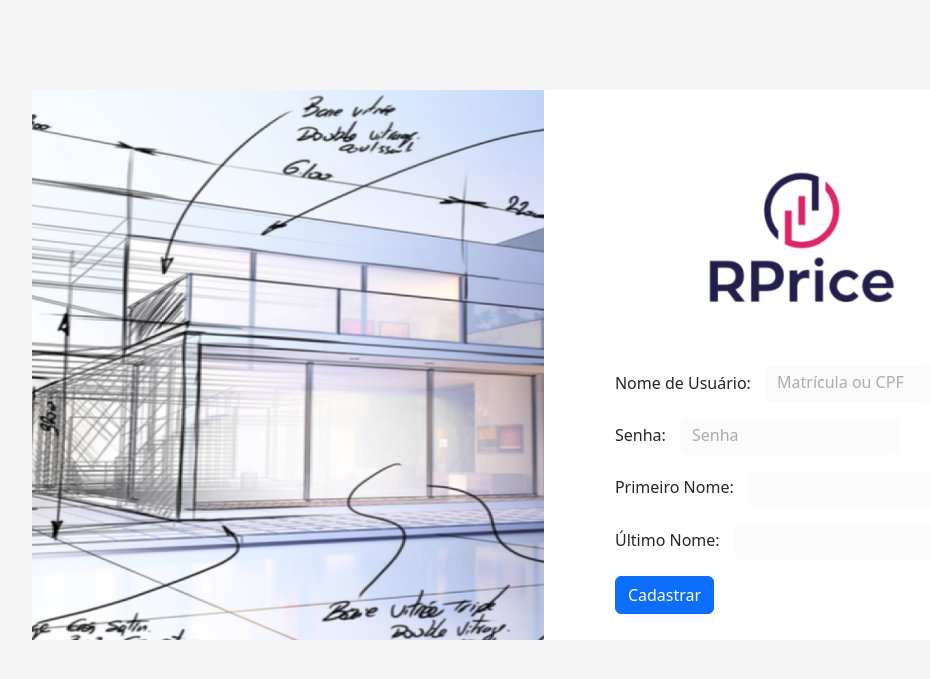
After one commit to andersondemetrio/projeto_final_tcs, a Django app: page /cadastro_usuario/ in a window 1280 px wide. The commit adds this page. Shown: the top 679 px of the page, without its empty margins (96-1026 px from the left). Run offline with Django 4.2, Linux system fonts and the light colour scheme.

Commit message:
Alterações cadastro_usuario

```diff
--- /dev/null
+++ b/accounts/templates/cadastro_usuario.html
@@ -0,0 +1,59 @@
+{% load static %}
+<!DOCTYPE html>
+<html data-bs-theme="light" lang="pt-br">
+<head>
+    <meta charset="utf-8" />
+    <meta name="viewport" content="width=device-width, initial-scale=1.0, shrink-to-fit=no" />
+    <title>Cadastro de Usuário</title>
+    <link rel="stylesheet" href="https://cdn.jsdelivr.net/npm/bootstrap@5.3.1/dist/css/bootstrap.min.css" />
+    <link rel="stylesheet" href="https://cdnjs.cloudflare.com/ajax/libs/font-awesome/4.7.0/css/font-awesome.min.css" />
+    <script src="https://cdnjs.cloudflare.com/ajax/libs/jquery/3.6.0/jquery.min.js"></script>
+    <script src="https://cdn.jsdelivr.net/npm/bootstrap@5.3.1/dist/js/bootstrap.bundle.min.js"></script>
+</head>
+<body class="d-xl-flex justify-content-xl-center align-items-xl-center" style="background: #F5F5F5;">
+    <!-- Start: 1 Row 2 Columns -->
+    <div class="container" style="background: var(--bs-body-bg); height: 100%; margin-top: 90px; width: 80%; max-width: 80%; padding-left: 0px; padding-right: 0px;">
+        <div class="row justify-content-center" style="width: 100%; max-width: 100%; margin-right: 0px; margin-left: 0px;">
+            <div class="col-md-6" style="width: 50%; height: 550px; max-width: 50%; padding-right: 0px; padding-left: 0px; min-width: AUTO;">
+                <div class="visible" style="height: 550px; width: 100%; background: url('{% static "assets/img/fundo_login.png" %}') center / cover no-repeat;"></div>
+            </div>
+            <div class="col-md-6" style="border-style: none; height: 550px; width: 50%; max-width: 50%; padding-right: 0px; padding-left: 0px;">
+                <div class="d-flex flex-column justify-content-center align-items-center" style="height: 550px; width: 100%; max-width: 100%;">
+                    <div style="height: 150px; margin-top: 50px; margin-bottom: 50px; background: url('{% static "assets/img/rprice_logo_280_150.png" %}') center / contain no-repeat; width: 280px;"></div>
+                    <form method="post">
+                        {% csrf_token %}
+                        <div class="mb-3">
+                            <label for="username" class="form-label">Nome de Usuário:</label>
+                            <input class="placeholder focus-ring focus-ring-light form-control" type="text" id="username" name="username" style="background: #f9f9f9;margin-left: 10px;color: rgb(152,152,152);width: 220px;height: 36px;padding-bottom: 10px;border-style: none;" placeholder="Matrícula ou CPF" required="" />
+                        </div>
+
+                        <div class="mb-3">
+                            <label for="password" class="form-label">Senha:</label>
+                            <input class="placeholder focus-ring focus-ring-light form-control" type="password" id="password" name="password" style="width: 220px;height: 36px;padding-bottom: 10px;margin-left: 10px;background: #f9f9f9;border-style: none;" placeholder="Senha" required="" />
+                        </div>
+
+                        <div class="mb-3">
+                            <label for="first_name" class="form-label">Primeiro Nome:</label>
+                            <input class="placeholder focus-ring focus-ring-light form-control" type="text" id="first_name" name="first_name" style="background: #f9f9f9;margin-left: 10px;color: rgb(152,152,152);width: 220px;height: 36px;padding-bottom: 10px;border-style: none; " />
+                        </div>
+
+                        <div class="mb-3">
+                            <label for="last_name" class="form-label">Último Nome:</label>
+                            <input class="placeholder focus-ring focus-ring-light form-control" type="text" id="last_name" name="last_name" style="background: #f9f9f9;margin-left: 10px;color: rgb(152,152,152);width: 220px;height: 36px;padding-bottom: 10px;border-style: none;" />
+                        </div>
+
+                        {% if error_message %}
+                        <div class="alert alert-danger" role="alert">
+                            {{ error_message }}
+                        </div>
+                        {% endif %}
+
+                        <button type="submit" class="btn btn-primary">Cadastrar</button>
+                    </form>
+                </div>
+            </div>
+        </div>
+    </div>
+    <!-- End: 1 Row 2 Columns -->
+</body>
+</html>
--- a/accounts/urls.py
+++ b/accounts/urls.py
@@ -7,5 +7,7 @@ urlpatterns = [
     path('accounts/login/', redirect_to_custom_login, name='custom_login_redirect'),
     path('logout/', logout_view, name='logout'),
     path('email_enviado/', enviar_email_cadastro, name='enviar_email_cadastro'),
+     path('cadastro_usuario/',cadastro, name='cadastro_usuario'),
+     path('cadastro_usuario_sucesso/', cadastro_usuario_sucesso, name='cadastro_usuario_sucesso'),
     # outras rotas do seu aplicativo aqui
 ]
--- a/accounts/views.py
+++ b/accounts/views.py
@@ -10,6 +10,7 @@ from email.mime.text import MIMEText
 from email.mime.multipart import MIMEMultipart
 from dashboard.models import Colaboradores
 from django.db.models import Q
+from django.db.utils import IntegrityError
 
 import logging
 import string
@@ -140,3 +141,24 @@ def gerar_senha_aleatoria():
     # Gerar a senha
     senha = ''.join(random.choice(caracteres) for _ in range(tamanho))
     return senha
+
+# Cadastro dos usuários no django
+
+def cadastro(request):
+    if request.method == 'POST':
+        username = request.POST['username']
+        password = request.POST['password']
+        first_name = request.POST['first_name']
+        last_name = request.POST['last_name']
+
+        try:
+            user = User.objects.create_user(username=username, password=password, first_name=first_name, last_name=last_name)
+            user.save()
+            return redirect('cadastro_usuario_sucesso')  # Redirecionar para a página de sucesso
+        except IntegrityError:  # Handle the case when a user with the same username already exists
+            return render(request, 'cadastro_usuario.html', {'error_message': 'Usuário já existe'})
+
+    return render(request, 'cadastro_usuario.html')
+
+def cadastro_usuario_sucesso(request):
+    return render(request, 'cadastro_usuario_sucesso.html')
```
Also changed, not shown: accounts/templates/cadastro_usuario_sucesso.html (added, +34 -0 lines), README.md, accounts/templates/login.html (line endings or trailing spaces).
